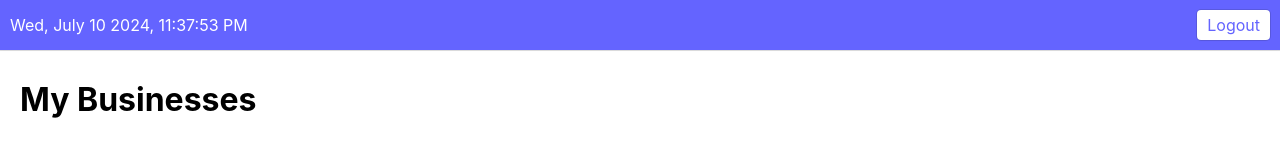
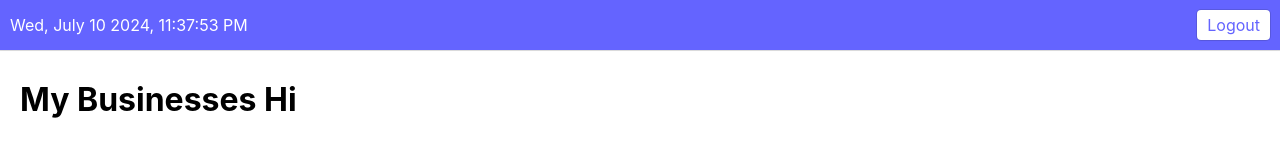
Before and after one commit to sammypham/turn-manager, a React (Create React App) app: page /businesses in a window 1280 px wide. Shown: the top 146 px of the page. Built offline with nearby package versions, Linux system fonts and the light colour scheme; no server answers.

Commit message:
split for deploy testing

```diff
--- a/src/pages/Businesses/Businesses.js
+++ b/src/pages/Businesses/Businesses.js
@@ -58,7 +58,7 @@ const Businesses = () => {
             <AddBusinessModal isOpen={addBusinessModalOpen} onClose={closeAddBusinessModal} />
             <div className="businesses-page-container">
                 <h1>
-                    My Businesses
+                    My Businesses Hi
                 </h1>
                 <div className="content-container">
                     {
```
